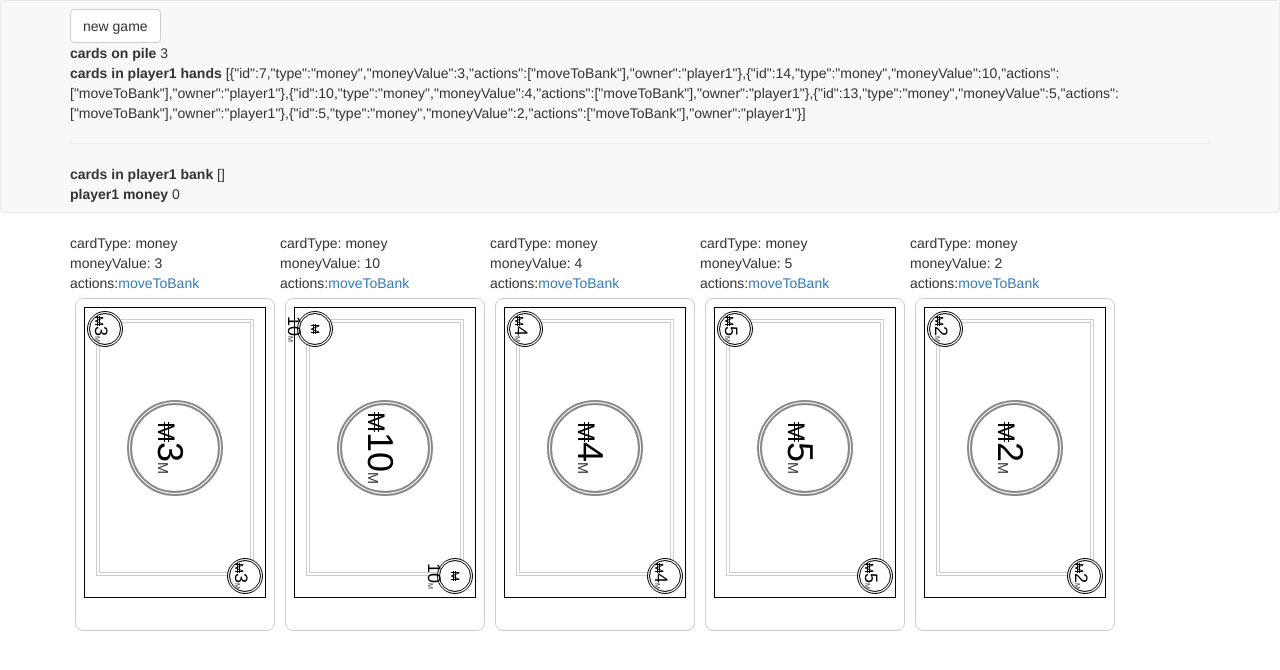
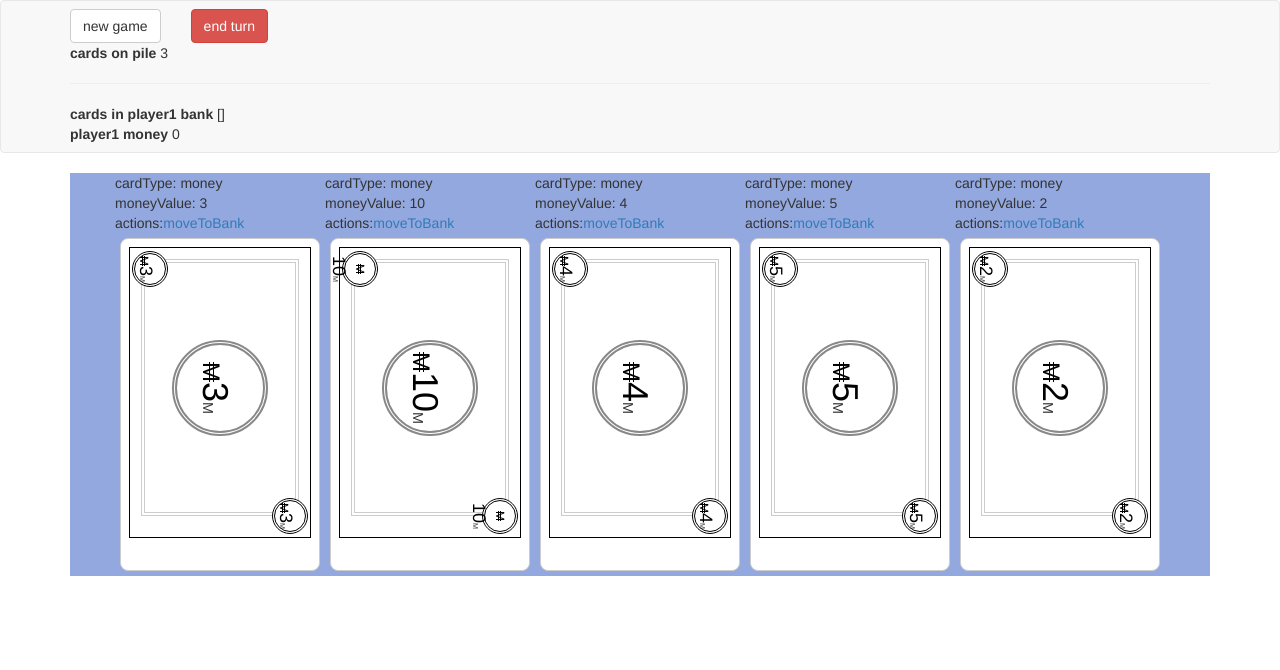
Before and after one commit to Alino/monopoly-deal-react, a React app: page / in a window 1280 px wide. Shown: the top 670 px of the page. Built offline with nearby package versions, Linux system fonts and the light colour scheme.

Commit message:
- added css for playerHands - added button to end turn

```diff
--- a/src/Card.js
+++ b/src/Card.js
@@ -14,6 +14,9 @@ export class ActionCard extends Card {
   action(action) {
     action();
   }
+  // after using an action card there should be 5 seconds loading
+  // if the other player which is being affected by the action card
+  // has "I SAY NO" card, then he can use it during this loading
 }
 
 export class MoneyCard extends Card {
--- a/src/Player.js
+++ b/src/Player.js
@@ -16,19 +16,6 @@ export class Player {
     card.owner = this.name;
     this.cardsOnHand.push(card);
   }
-
-  addCardToBank(card) {
-    card.owner = this.name;
-    this.cardsInBank.push(card);
-  }
-
-  payToOtherPlayer(cards, otherPlayer) {
-    const selectedCardsMoneyValue = getTotalMoneyValueOfCards(cards);
-    const amountOfMoneyToPay = otherPlayer.requiresMoneyFrom[this.player.name];
-    if (!amountOfMoneyToPay) {
-      console.error(`${this.name} is not required to pay to ${otherPlayer.name}`)
-    }
-  }
 }
 
 function getTotalMoneyValueOfCards(cards) {
--- a/src/components/app.jsx
+++ b/src/components/app.jsx
@@ -38,9 +38,16 @@ class App extends React.Component {
                       }}>
                 new game
               </button>
+              <button className="btn btn-danger"
+                      style={{marginLeft: '30px'}}
+                      onClick={() => {
+                        alert('other player is going to do something');
+                      }}
+              >
+                end turn
+              </button>
               <br/>
               <strong>cards on pile</strong> {JSON.stringify(state.cards.length)} <br/>
-              <strong>cards in player1 hands</strong> {JSON.stringify(state.players[0].cardsOnHand)} <br/>
               <hr/>
               <strong>cards in player1 bank</strong> {JSON.stringify(state.players[0].cardsInBank)} <br/>
               <strong>player1 money</strong> {state.players[0].getTotalMoneyInBank()} <br/>
--- a/src/components/playerHands.jsx
+++ b/src/components/playerHands.jsx
@@ -1,5 +1,6 @@
 import React from 'react';
 import { MoneyCard } from './MoneyCard.jsx';
+import './playerHands.less';
 
 export default class PlayerHands extends React.Component {
   render() {
@@ -7,7 +8,7 @@ export default class PlayerHands extends React.Component {
 
     return (
       <div>
-        <div className="playerHands" style={{display: 'flex'}}>
+        <div className="playerHands">
           {this.props.player.cardsOnHand.map(card => (
             <div className="cardInHand" key={Math.random()}>
               cardType: {card.type} <br/>
--- /dev/null
+++ b/src/components/playerHands.less
@@ -0,0 +1,5 @@
+.playerHands {
+  display: flex;
+  justify-content: center;
+  background-color: #93a8df;
+}
```
